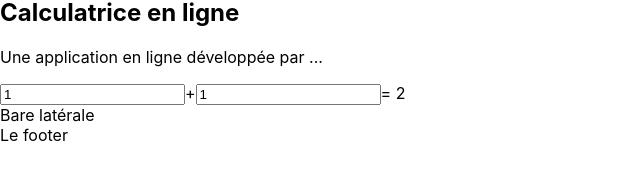
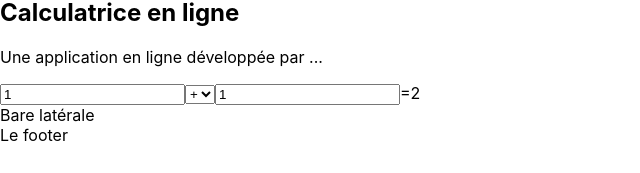
Before and after one commit to paul-schuhm/tp1-mds-git-workflow-calculatrice, a React (Create React App) app in the folder rendu-evaluationgitflow-b_mathis/: page / in a window 1280 px wide. Shown: the part 124-297 px from the top of the page, without its empty margins (0-640 px from the left). Built offline with nearby package versions, Linux system fonts and the light colour scheme.

Commit message:
Ajoute le changement et l'affichage du nouvelle opérateur

```diff
--- a/rendu-evaluationgitflow-b_mathis/src/App.js
+++ b/rendu-evaluationgitflow-b_mathis/src/App.js
@@ -20,6 +20,10 @@ function App() {
         setRightOperand(parseInt(event.target.value))
     }
 
+    const handleOperatorChange = (event) => {
+        setOperator(event.target.value)
+    }
+
     return (<div>
         <header>
             <h1>TP: Git workflow</h1>
@@ -38,8 +42,15 @@ function App() {
                 <p>Une application en ligne développée par ...</p>
             </header>
 
-                <input type="number" value={leftOperand} onChange={handleLeftOperandChange}/><span>{operator}</span>
-                <input type="number" value={rightOperand} onChange={handleRightOperandChange}/><span>=</span> <span>{result}</span>
+            <input type="number" value={leftOperand} onChange={handleLeftOperandChange}/>
+            <select value={operator} onChange={handleOperatorChange}>
+                <option value="+">+</option>
+                <option value="-">-</option>
+                <option value="*">*</option>
+                <option value="/">/</option>
+            </select>
+            <input type="number" value={rightOperand} onChange={handleRightOperandChange}/><span>=</span>
+            <span>{result}</span>
 
         </section>
 
```
Lines whose indentation alone changed are shown as unchanged.
